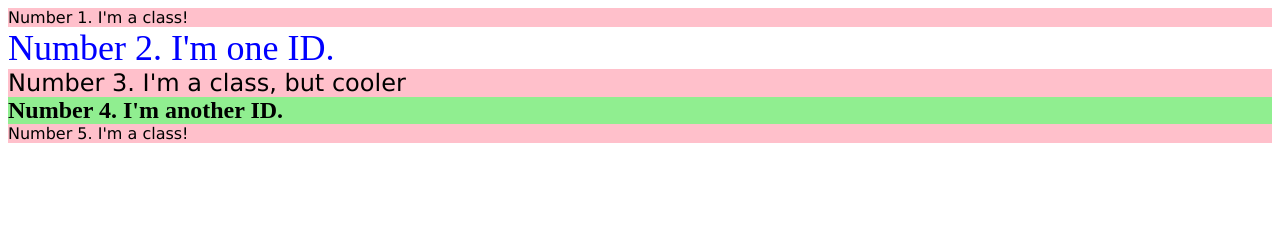
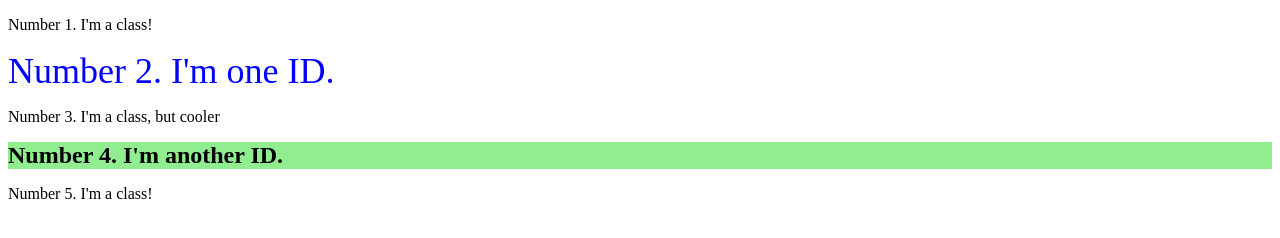
Before and after one commit to GiangoFett/class-id-selector, a plain HTML site: page index.html in a window 1280 px wide. Drawn offline with Linux system fonts and the light colour scheme.

Commit message:
Class change div to p per instructions.

```diff
--- a/index.html
+++ b/index.html
@@ -8,12 +8,11 @@
 
     <!-- Create style -->
     <body>
-        <div class="num1">Number 1. I'm a class!</div>
+        <p>Number 1. I'm a class!</p>
         <div id="num2">Number 2. I'm one ID.</div>
-        <div class="num3">Number 3. I'm a class, but cooler</div>
+        <p class="num3font">Number 3. I'm a class, but cooler</p>
         <div id="num4">Number 4. I'm another ID.</div>
-        <div class="num5">Number 5. I'm a class!</div>
+        <p>Number 5. I'm a class!</p>
     </body>
 
-
 </html>
```
